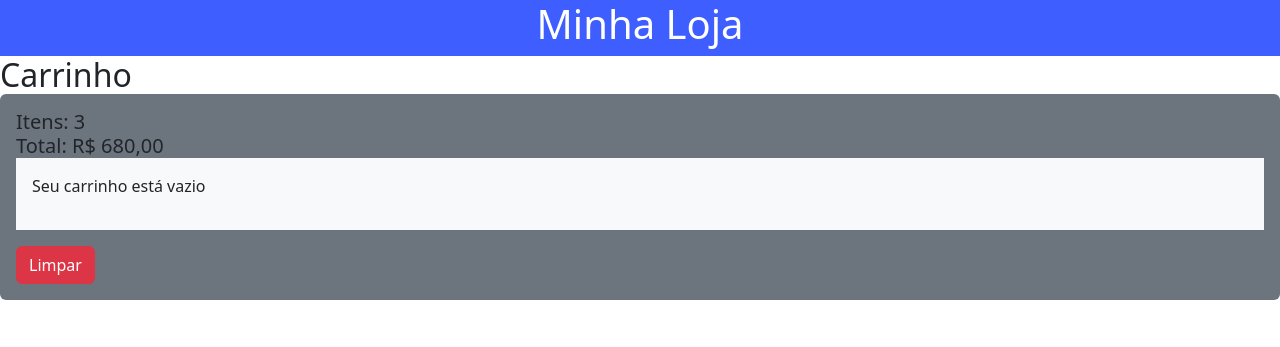
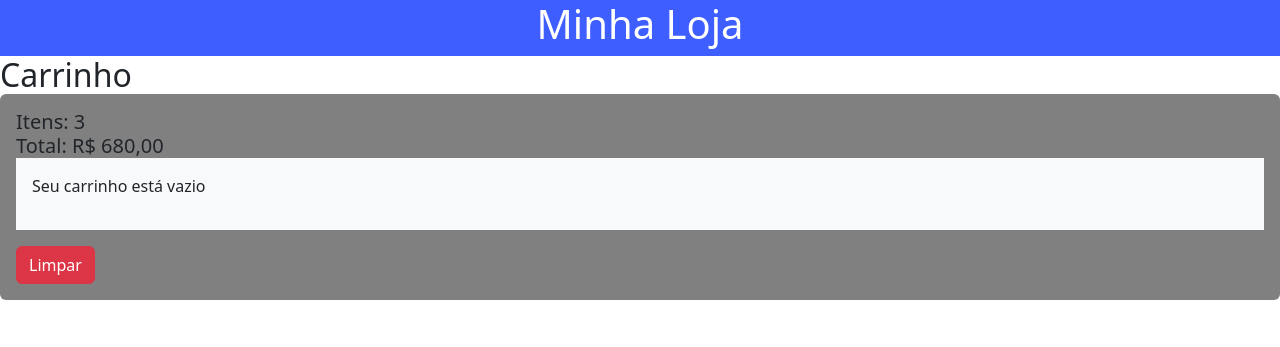
Before and after one commit to estefanostroher/my-store, a React (Vite) app: page / in a window 1280 px wide. Shown: the top 347 px of the page. Built offline with nearby package versions, Linux system fonts and the light colour scheme; data requests are answered from the project's data file.

Commit message:
changed background color from kart

```diff
--- a/src/components/kart/index.jsx
+++ b/src/components/kart/index.jsx
@@ -2,7 +2,7 @@ const Kart = () => {
   return (
     <section className="d-flex flex-column">
       <h2 className="m-0">Carrinho</h2>
-      <article className="bg-secondary p-3 rounded">
+      <article className="p-3 rounded" style={{ backgroundColor: 'gray' }}>
         <h5 className="m-0">Itens: 3</h5>
         <h5 className="m-0">Total: R$ 680,00</h5>
         <article className="bg-light p-3">
```
